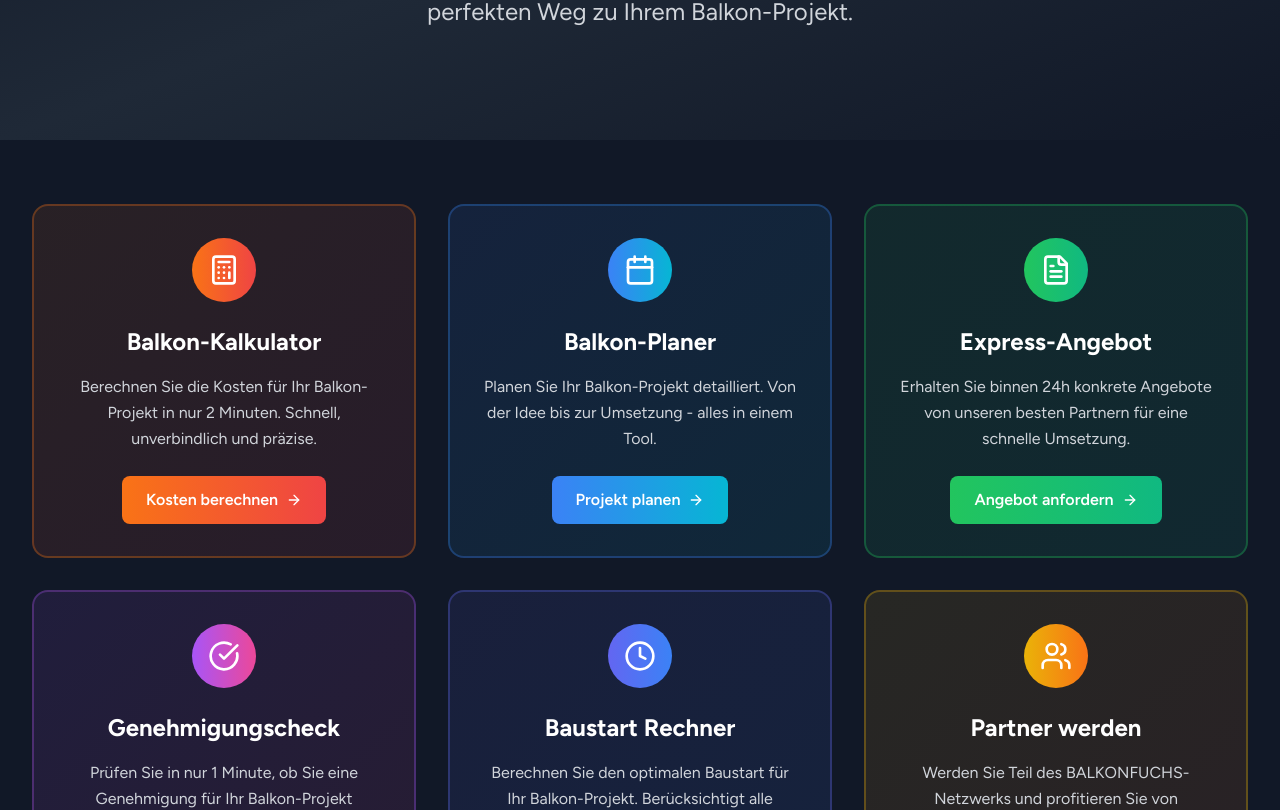
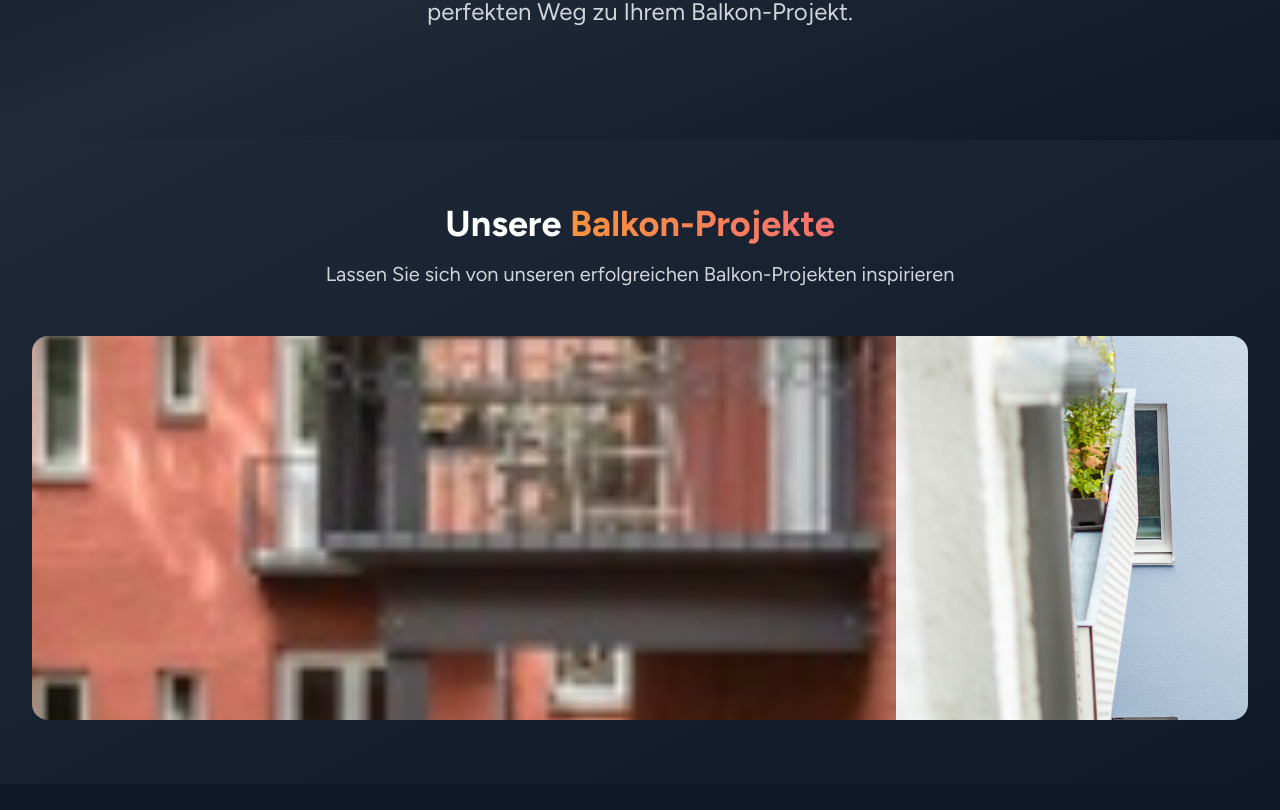
Before and after one commit to BALKONFUCHS/balkonfuchs-deployment, a Next.js app: page /startseite-farbtest in a window 1280 px wide. Shown: the part 413-1223 px from the top of the page. Built offline with nearby package versions, Linux system fonts and the light colour scheme.

Commit message:
Add: Image carousel with 7 balcony project photos

```diff
--- a/pages/startseite-farbtest.tsx
+++ b/pages/startseite-farbtest.tsx
@@ -9,6 +9,15 @@
         <title>BALKONFUCHS - Alle Funnel im Überblick (Farbtest)</title>
         <meta name="description" content="Entdecken Sie alle BALKONFUCHS Funnel: Kalkulator, Planer, Express-Angebot, Genehmigungscheck und mehr. Finden Sie den perfekten Weg zu Ihrem Balkon-Projekt." />
         <meta name="robots" content="noindex, nofollow" />
+        <style jsx>{`
+          @keyframes carousel {
+            0% { transform: translateX(0); }
+            100% { transform: translateX(-100%); }
+          }
+          .animate-carousel {
+            animation: carousel 21s linear infinite;
+          }
+        `}</style>
       </Head>
 
       <div className="min-h-screen bg-gray-900">
@@ -65,6 +74,60 @@
             <p className="text-xl md:text-2xl text-gray-300 max-w-3xl mx-auto leading-relaxed mb-8">
               Entdecken Sie alle <span className="text-orange-400 font-bold">BALKONFUCHS Funnel</span> und finden Sie den perfekten Weg zu Ihrem Balkon-Projekt.
             </p>
+          </div>
+        </section>
+
+        {/* Image Carousel */}
+        <section className="py-16 bg-gradient-to-br from-gray-800 to-gray-900">
+          <div className="max-w-7xl mx-auto px-4 sm:px-6 lg:px-8">
+            <div className="text-center mb-12">
+              <h2 className="text-3xl md:text-4xl font-bold text-white mb-4">
+                Unsere <span className="text-transparent bg-clip-text bg-gradient-to-r from-orange-400 to-red-400">Balkon-Projekte</span>
+              </h2>
+              <p className="text-xl text-gray-300 max-w-2xl mx-auto">
+                Lassen Sie sich von unseren erfolgreichen Balkon-Projekten inspirieren
+              </p>
+            </div>
+
+            <div className="relative overflow-hidden rounded-2xl">
+              <div className="flex animate-carousel">
+                <img
+                  src="/images/carousel/01-anlehnbalkon-stabgelaender.jpg"
+                  alt="Anlehnbalkon mit Stabgeländer"
+                  className="w-full h-96 object-cover flex-shrink-0"
+                />
+                <img
+                  src="/images/carousel/02-fluchtleiter.jpg"
+                  alt="Balkon mit Fluchtleiter"
+                  className="w-full h-96 object-cover flex-shrink-0"
+                />
+                <img
+                  src="/images/carousel/03-geschwungenes-gelaender.jpg"
+                  alt="Geschwungenes Balkongeländer"
+                  className="w-full h-96 object-cover flex-shrink-0"
+                />
+                <img
+                  src="/images/carousel/04-haengebalkon.jpg"
+                  alt="Hängebalkon"
+                  className="w-full h-96 object-cover flex-shrink-0"
+                />
+                <img
+                  src="/images/carousel/05-vorstellbalkon-denkmalschutz.jpg"
+                  alt="Vorstellbalkon im Denkmalschutz"
+                  className="w-full h-96 object-cover flex-shrink-0"
+                />
+                <img
+                  src="/images/carousel/06-vorstellbalkon-balkonraum-1.jpg"
+                  alt="Vorstellbalkon Balkonraum"
+                  className="w-full h-96 object-cover flex-shrink-0"
+                />
+                <img
+                  src="/images/carousel/07-vorstellbalkon-lisenen.jpg"
+                  alt="Vorstellbalkon mit Lisenen"
+                  className="w-full h-96 object-cover flex-shrink-0"
+                />
+              </div>
+            </div>
           </div>
         </section>
 
```
